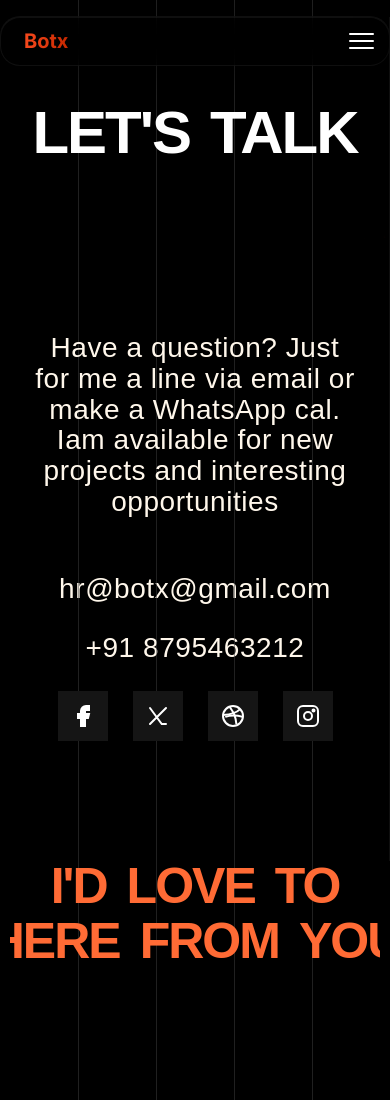
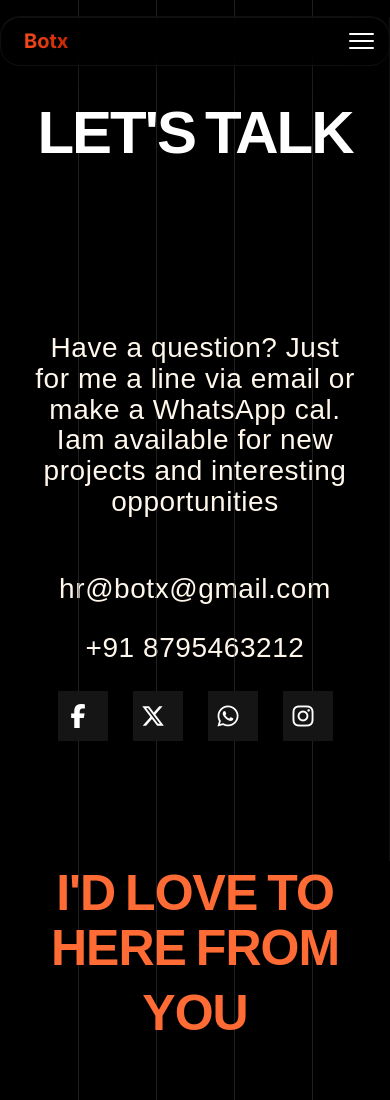
Before and after one commit to haribotx/ownweb, a plain HTML site: page frontend/contact.html in a window 390 px wide. Shown: the top 1100 px of the page. Drawn offline with Linux system fonts and the light colour scheme.

Commit message:
- Fixed FooterProblem in ContactPage. - Fixed Responsive probems in contactPage. - Added Links in ContactPage and updated css for correc tly showing.

```diff
--- a/frontend/contact.css
+++ b/frontend/contact.css
@@ -8,6 +8,13 @@ body {
   background-image: url(./images/contact\ page.png);
   background-repeat: no-repeat;
   background-size: cover;
+  overflow-x: hidden;
+}
+
+.fa-brands {
+  color: white;
+  font-weight: 600;
+  font-size: 24px;
 }
 
 .contact-section {
@@ -63,6 +70,17 @@ body {
   justify-content: center;
   align-items: center;
 }
+.contact-grid-item-icon a {
+  text-decoration: none;
+  display: flex;
+  justify-content: center;
+  align-items: center;
+  width: 100%;
+  height: 100%;
+  line-height: 0;
+  vertical-align: middle;
+}
+
 
 .icon {
   width: 24px;
@@ -78,15 +96,17 @@ body {
 
 .contact-me {
   width: 100%;
-  min-height: 100vh;
+  min-height: auto;
   display: flex;
   justify-content: center;
   align-items: center;
-  margin-top: -150px;
-  margin-bottom: -100px;
+  margin-top: 20px;        /* small spacing above */
+  margin-bottom: 50px;     /* small spacing before footer */
   position: relative;
   z-index: 10;
+  padding-bottom: 50px;
 }
+
 
 .form-container {
   width: 100%;
@@ -412,15 +432,20 @@ textarea:focus {
 }
 
 /* === Responsive Sizes === */
-@media (max-width: 1024px) {
-  .animated-text {
-    font-size: 140px;
-  }
-}
+
 
 @media (max-width: 768px) {
-  .animated-text {
-    font-size: 90px;
+ .animated-text-Here {
+    font-size: 48px;
+    letter-spacing: -1px;
+  }
+  .animated-text-sectionlast {
+    padding: 40px 0;
+    overflow-x: hidden;     /* prevent cutoff scroll */
+  }
+  .text-line {
+    gap: 10px;
+    flex-wrap: wrap;
   }
   .contact-section {
     padding-left: 20px;
@@ -431,8 +456,8 @@ textarea:focus {
     margin-top: -50px;
   }
   .contact-me{
-    margin-top: -250px;
-    margin-bottom: -100px;
+    margin-top: -50px;
+    margin-bottom: 50px;
   }
 
 }
--- a/frontend/contact.html
+++ b/frontend/contact.html
@@ -64,31 +64,32 @@
 
       <div class="contact-grid-container">
         <div class="contact-grid-item-icon">
-          <svg class="icon icon-facebook" viewBox="0 0 24 24">
-            <path
-              d="M18 2h-3a5 5 0 0 0-5 5v3H7v4h3v8h4v-8h3l1-4h-4V7a1 1 0 0 1 1-1h3z"
-            />
-          </svg>
+          <a href="https://www.facebook.com/botxautomations"
+     target="_blank"
+     rel="noopener noreferrer">
+    <i class="fa-brands fa-facebook-f"></i>
+  </a>
         </div>
         <div class="contact-grid-item-icon">
-          <svg class="icon" viewBox="0 0 24 24">
-            <path d="M4 4l11.733 16L20 20M4 20l16-16" stroke-linecap="round" />
-          </svg>
+         <a href="https://x.com/BotxAutomations?t=No7EfXmETS6RR_q5Qmj6oQ&s=09"
+     target="_blank"
+     rel="noopener noreferrer">
+    <i class="fa-brands fa-x-twitter"></i>
+  </a>
         </div>
         <div class="contact-grid-item-icon">
-          <svg class="icon" viewBox="0 0 24 24">
-            <circle cx="12" cy="12" r="10" />
-            <path d="M19.13 5.09C15.22 9.14 10 10.44 2.25 10.94" />
-            <path d="M21.75 12.84c-6.62-1.93-12.23-1.93-17.48.05" />
-            <path d="M8.56 2.75c4.37 6 6 9.42 6.84 17.5" />
-          </svg>
+         <a href="https://wa.me/+919496609124"
+     target="_blank"
+     rel="noopener noreferrer">
+    <i class="fa-brands fa-whatsapp"></i>
+  </a>
         </div>
         <div class="contact-grid-item-icon">
-          <svg class="icon" viewBox="0 0 24 24">
-            <rect x="2" y="2" width="20" height="20" rx="5" ry="5" />
-            <circle cx="12" cy="12" r="4" />
-            <circle cx="17.5" cy="6.5" r="1" fill="#fff" />
-          </svg>
+          <a href="https://www.instagram.com/botxautomations/?igsh=eXZlZzU3Y3N6OHo0#"
+     target="_blank"
+     rel="noopener noreferrer">
+    <i class="fa-brands fa-instagram"></i>
+  </a>
         </div>
       </div>
       <section class="animated-text-sectionlast">
```
